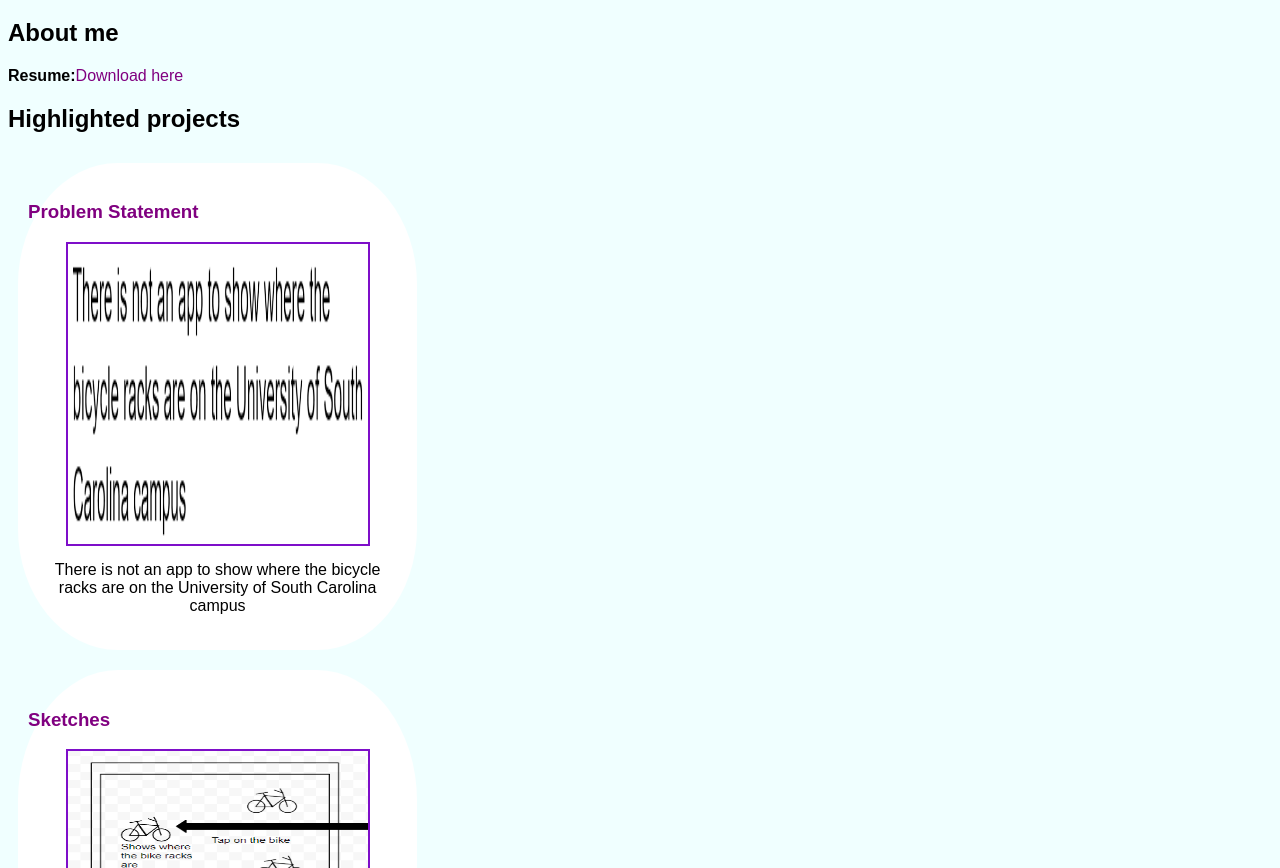
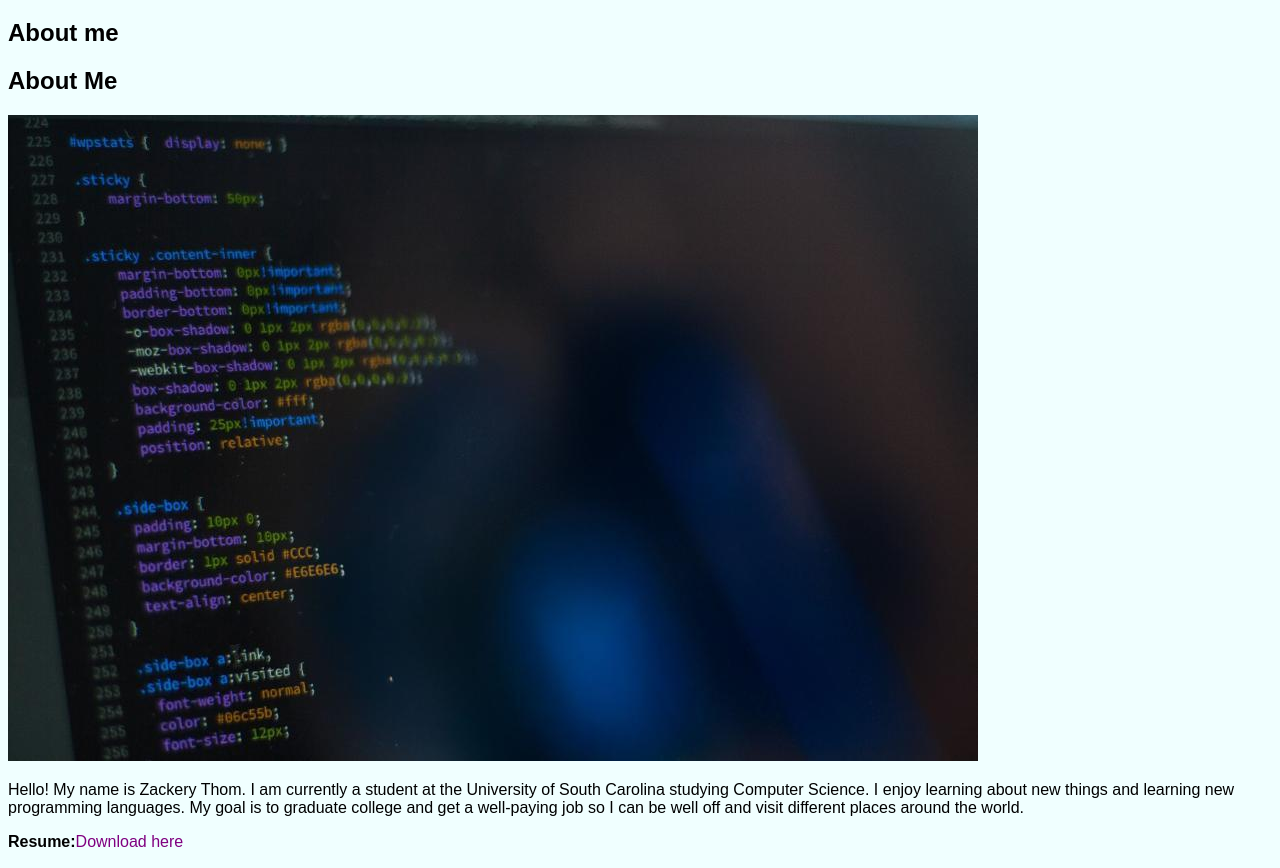
Before and after one commit to zwthom/zwthom.github.io, a plain HTML site: page index.html in a window 1280 px wide. Shown: the part 61-929 px from the top of the page. Drawn offline with Linux system fonts and the light colour scheme.

Commit message:
afdsfads

```diff
--- a/index.html
+++ b/index.html
@@ -7,6 +7,14 @@
     <body>
         <h1>Zackery Thom</h1>
         <h2>About me</h2><div class="about"></div>
+        <!-- About Me -->
+        <h2> About Me </h2>
+        <div class="about">
+            <img src="images/profile_image.jpg">
+            <p>
+                Hello! My name is Zackery Thom. I am currently a student at the University of South Carolina studying Computer Science. I enjoy learning about new things and learning new programming languages. My goal is to graduate college and get a well-paying job so I can be well off and visit different places around the world.
+            </p>
+        </div>
         <div class = "skills">
             <p><b>Resume:</b><a href="files/resume.pdf">Download here</a></p>
         </div>
```
Also changed, not shown: images/profile_image.jpg (added).
